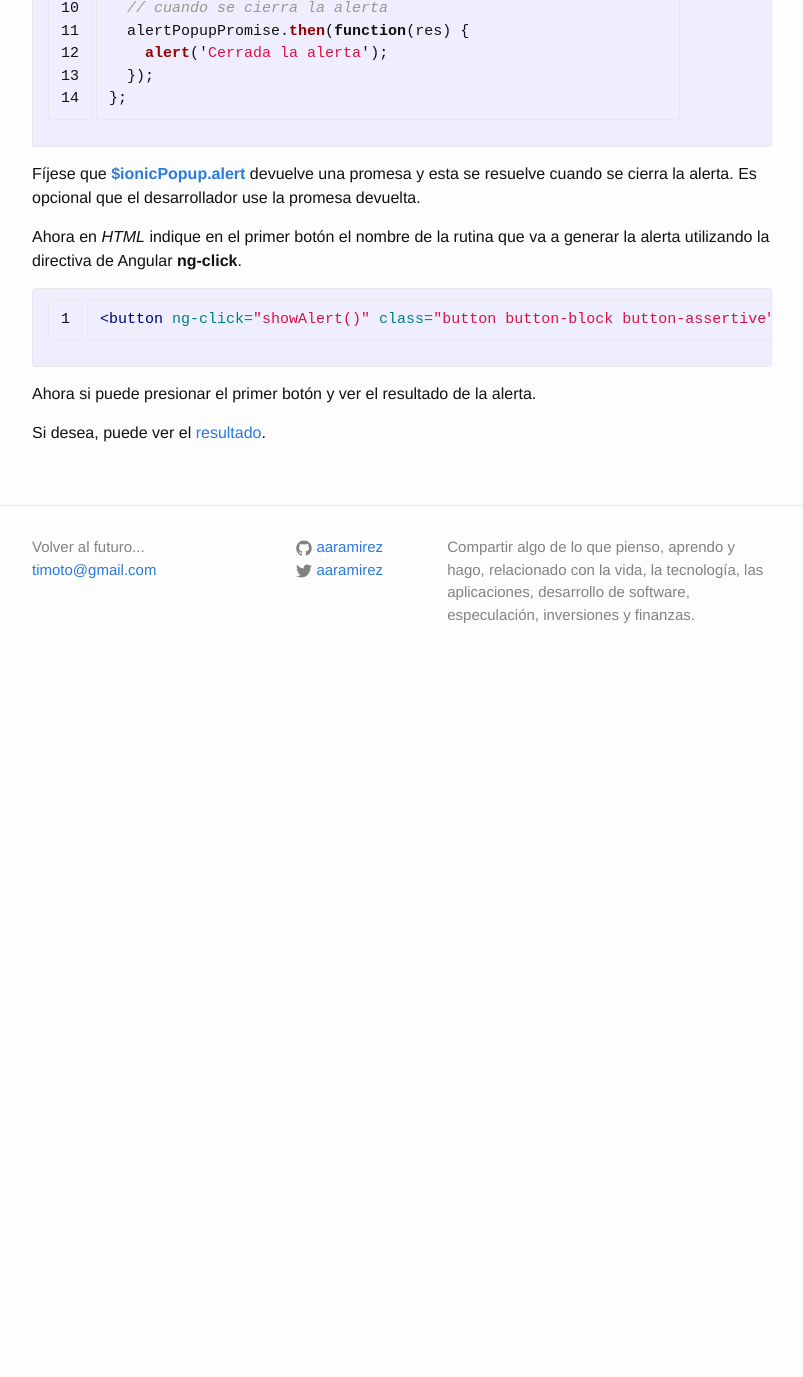
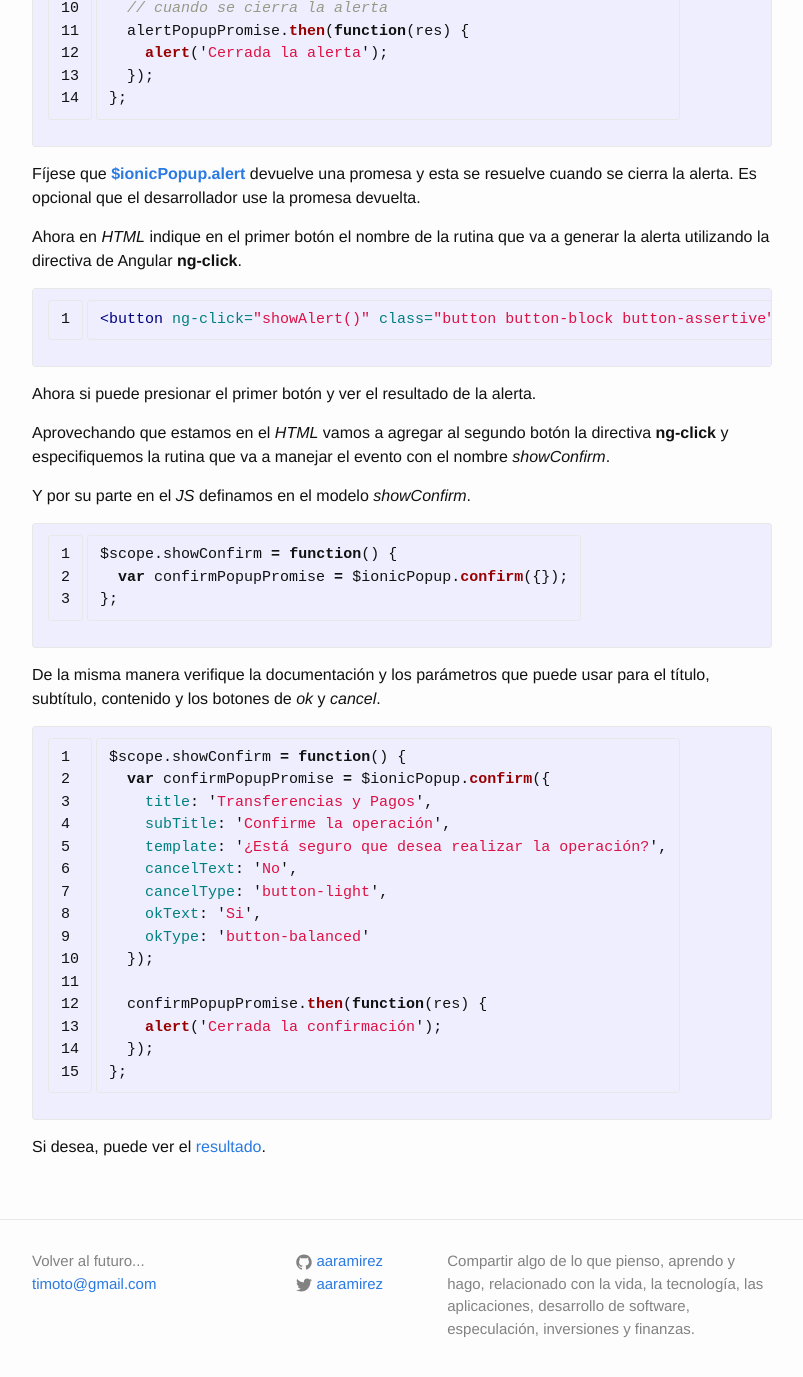
Before and after one commit to aaramirez/aaramirez.github.io, a Jekyll site: the page built from _posts/desarrollos/ionic/2015-11-2-popups.markdown, in a window 1280 px wide and 1400 px high, scrolled down 1042 px. Shown: the top 1377 px of the window, without its empty margins (238-1041 px from the left). Built offline with Jekyll 4.4.1, drawn with Linux system fonts in a browser that asks for light colours; before the commit the page ends 1728 px from its top, so only the background shows below that.

Commit message:
Confirm Added

```diff
--- a/_posts/desarrollos/ionic/2015-11-2-popups.markdown
+++ b/_posts/desarrollos/ionic/2015-11-2-popups.markdown
@@ -53,7 +53,39 @@ Ahora en *HTML* indique en el primer botón el nombre de la rutina que va a gene
 
 Ahora si puede presionar el primer botón y ver el resultado de la alerta.
 
+Aprovechando que estamos en el *HTML* vamos a agregar al segundo botón la directiva __ng-click__ y especifiquemos la rutina que va a manejar el evento con el nombre *showConfirm*.
 
+{% highlight html linenos %}
+
+{% endhighlight %}
+
+Y por su parte en el *JS* definamos en el modelo *showConfirm*.
+
+{% highlight js linenos %}
+$scope.showConfirm = function() {
+  var confirmPopupPromise = $ionicPopup.confirm({});
+};
+{% endhighlight %}
+
+De la misma manera verifique la documentación y los parámetros que puede usar para el título, subtítulo, contenido y los botones de *ok* y *cancel*.
+
+{% highlight js linenos %}
+$scope.showConfirm = function() {
+  var confirmPopupPromise = $ionicPopup.confirm({
+    title: 'Transferencias y Pagos',
+    subTitle: 'Confirme la operación',
+    template: '¿Está seguro que desea realizar la operación?',
+    cancelText: 'No',
+    cancelType: 'button-light',
+    okText: 'Si',
+    okType: 'button-balanced'
+  });
+
+  confirmPopupPromise.then(function(res) {
+    alert('Cerrada la confirmación');
+  });
+};
+{% endhighlight %}
 
 Si desea, puede ver el [resultado][4].
 
```
